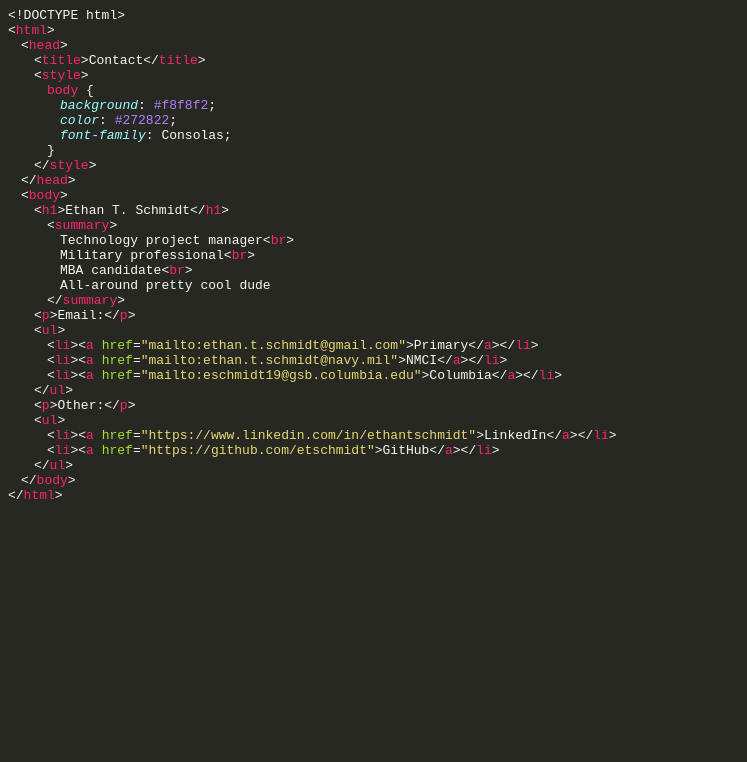
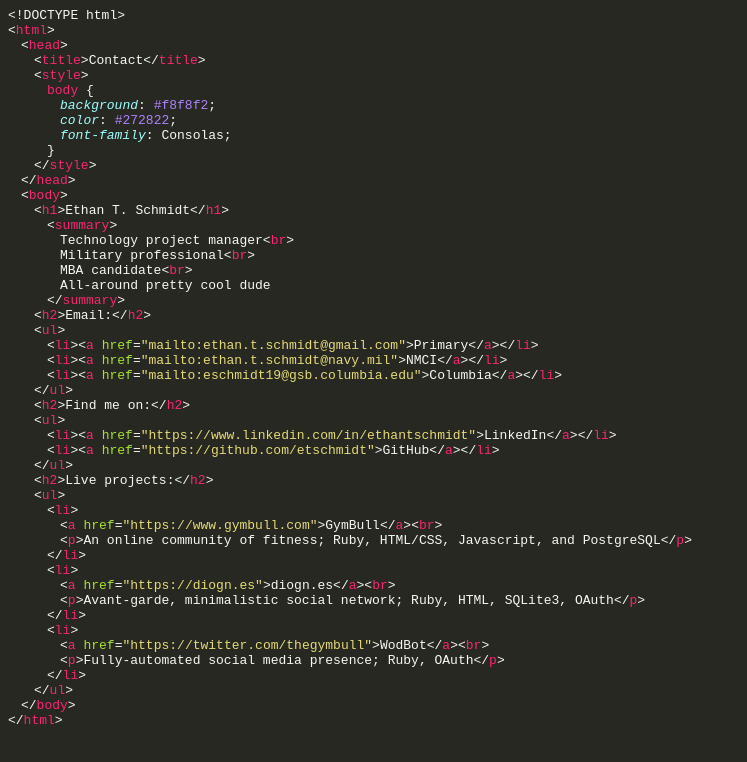
Before and after one commit to etschmidt/contact, a plain HTML site: page index.html in a window 1280 px wide. Shown: the whole page, without its empty margins (0-747 px from the left). Drawn offline with Linux system fonts and the light colour scheme.

Commit message:
projects

```diff
--- a/index.html
+++ b/index.html
@@ -57,16 +57,31 @@
 &#8194;&#8194;&#8194;&#8194;&#8194;&#8194;&#8194;&#8194;MBA candidate&lt;<span class="red">br</span>&gt;<br>
 &#8194;&#8194;&#8194;&#8194;&#8194;&#8194;&#8194;&#8194;All-around pretty cool dude<br>
 &#8194;&#8194;&#8194;&#8194;&#8194;&#8194;&lt;/<span class="red">summary</span>&gt;<br>
-&#8194;&#8194;&#8194;&#8194;&lt;<span class="red">p</span>&gt;Email:&lt;/<span class="red">p</span>&gt;<br>
+&#8194;&#8194;&#8194;&#8194;&lt;<span class="red">h2</span>&gt;Email:&lt;/<span class="red">h2</span>&gt;<br>
 &#8194;&#8194;&#8194;&#8194;&lt;<span class="red">ul</span>&gt;<br>
 &#8194;&#8194;&#8194;&#8194;&#8194;&#8194;&lt;<span class="red">li</span>&gt;<a href="mailto:ethan.t.schmidt@gmail.com">&lt;<span class="red">a</span> <span class="green">href</span>=<span class="yellow">"mailto:ethan.t.schmidt@gmail.com"</span>&gt;Primary&lt;/<span class="red">a</span>&gt;</a>&lt;/<span class="red">li</span>&gt;<br>
 &#8194;&#8194;&#8194;&#8194;&#8194;&#8194;&lt;<span class="red">li</span>&gt;<a href="mailto:ethan.t.schmidt@navy.com">&lt;<span class="red">a</span> <span class="green">href</span>=<span class="yellow">"mailto:ethan.t.schmidt@navy.mil"</span>&gt;NMCI&lt;/<span class="red">a</span>&gt;</a>&lt;/<span class="red">li</span>&gt;<br>
 &#8194;&#8194;&#8194;&#8194;&#8194;&#8194;&lt;<span class="red">li</span>&gt;<a href="mailto:eschmidt19@gsb.columbia.edu">&lt;<span class="red">a</span> <span class="green">href</span>=<span class="yellow">"mailto:eschmidt19@gsb.columbia.edu"</span>&gt;Columbia&lt;/<span class="red">a</span>&gt;</a>&lt;/<span class="red">li</span>&gt;<br>
 &#8194;&#8194;&#8194;&#8194;&lt;/<span class="red">ul</span>&gt;<br>
-&#8194;&#8194;&#8194;&#8194;&lt;<span class="red">p</span>&gt;Other:&lt;/<span class="red">p</span>&gt;<br>
+&#8194;&#8194;&#8194;&#8194;&lt;<span class="red">h2</span>&gt;Find me on:&lt;/<span class="red">h2</span>&gt;<br>
 &#8194;&#8194;&#8194;&#8194;&lt;<span class="red">ul</span>&gt;<br>
 &#8194;&#8194;&#8194;&#8194;&#8194;&#8194;&lt;<span class="red">li</span>&gt;<a href="https://www.linkedin.com/in/ethantschmidt">&lt;<span class="red">a</span> <span class="green">href</span>=<span class="yellow">"https://www.linkedin.com/in/ethantschmidt"</span>&gt;LinkedIn&lt;/<span class="red">a</span>&gt;</a>&lt;/<span class="red">li</span>&gt;<br>
 &#8194;&#8194;&#8194;&#8194;&#8194;&#8194;&lt;<span class="red">li</span>&gt;<a href="https://github.com/etschmidt">&lt;<span class="red">a</span> <span class="green">href</span>=<span class="yellow">"https://github.com/etschmidt"</span>&gt;GitHub&lt;/<span class="red">a</span>&gt;</a>&lt;/<span class="red">li</span>&gt;<br>
+&#8194;&#8194;&#8194;&#8194;&lt;/<span class="red">ul</span>&gt;<br>
+&#8194;&#8194;&#8194;&#8194;&lt;<span class="red">h2</span>&gt;Live projects:&lt;/<span class="red">h2</span>&gt;<br>
+&#8194;&#8194;&#8194;&#8194;&lt;<span class="red">ul</span>&gt;<br>
+&#8194;&#8194;&#8194;&#8194;&#8194;&#8194;&lt;<span class="red">li</span>&gt;<br>
+&#8194;&#8194;&#8194;&#8194;&#8194;&#8194;&#8194;&#8194;<a href="https://www.gymbull.com">&lt;<span class="red">a</span> <span class="green">href</span>=<span class="yellow">"https://www.gymbull.com"</span>&gt;GymBull&lt;/<span class="red">a</span>&gt;</a>&lt;<span class="red">br</span>&gt;<br>
+&#8194;&#8194;&#8194;&#8194;&#8194;&#8194;&#8194;&#8194;&lt;<span class="red">p</span>&gt;An online community of fitness; Ruby, HTML/CSS, Javascript, and PostgreSQL&lt;/<span class="red">p</span>&gt;<br>
+&#8194;&#8194;&#8194;&#8194;&#8194;&#8194;&lt;/<span class="red">li</span>&gt;<br>
+&#8194;&#8194;&#8194;&#8194;&#8194;&#8194;&lt;<span class="red">li</span>&gt;<br>
+&#8194;&#8194;&#8194;&#8194;&#8194;&#8194;&#8194;&#8194;<a href="https://diogn.es">&lt;<span class="red">a</span> <span class="green">href</span>=<span class="yellow">"https://diogn.es"</span>&gt;diogn.es&lt;/<span class="red">a</span>&gt;</a>&lt;<span class="red">br</span>&gt;<br>
+&#8194;&#8194;&#8194;&#8194;&#8194;&#8194;&#8194;&#8194;&lt;<span class="red">p</span>&gt;Avant-garde, minimalistic social network; Ruby, HTML, SQLite3, OAuth&lt;/<span class="red">p</span>&gt;<br>
+&#8194;&#8194;&#8194;&#8194;&#8194;&#8194;&lt;/<span class="red">li</span>&gt;<br>
+&#8194;&#8194;&#8194;&#8194;&#8194;&#8194;&lt;<span class="red">li</span>&gt;<br>
+&#8194;&#8194;&#8194;&#8194;&#8194;&#8194;&#8194;&#8194;<a href="https://twitter.com/thegymbull">&lt;<span class="red">a</span> <span class="green">href</span>=<span class="yellow">"https://twitter.com/thegymbull"</span>&gt;WodBot&lt;/<span class="red">a</span>&gt;</a>&lt;<span class="red">br</span>&gt;<br>
+&#8194;&#8194;&#8194;&#8194;&#8194;&#8194;&#8194;&#8194;&lt;<span class="red">p</span>&gt;Fully-automated social media presence; Ruby, OAuth&lt;/<span class="red">p</span>&gt;<br>
+&#8194;&#8194;&#8194;&#8194;&#8194;&#8194;&lt;/<span class="red">li</span>&gt;<br>
 &#8194;&#8194;&#8194;&#8194;&lt;/<span class="red">ul</span>&gt;<br>
 &#8194;&#8194;&lt;/<span class="red">body</span>&gt;<br>
 &lt;/<span class="red">html</span>&gt;<br>
```
